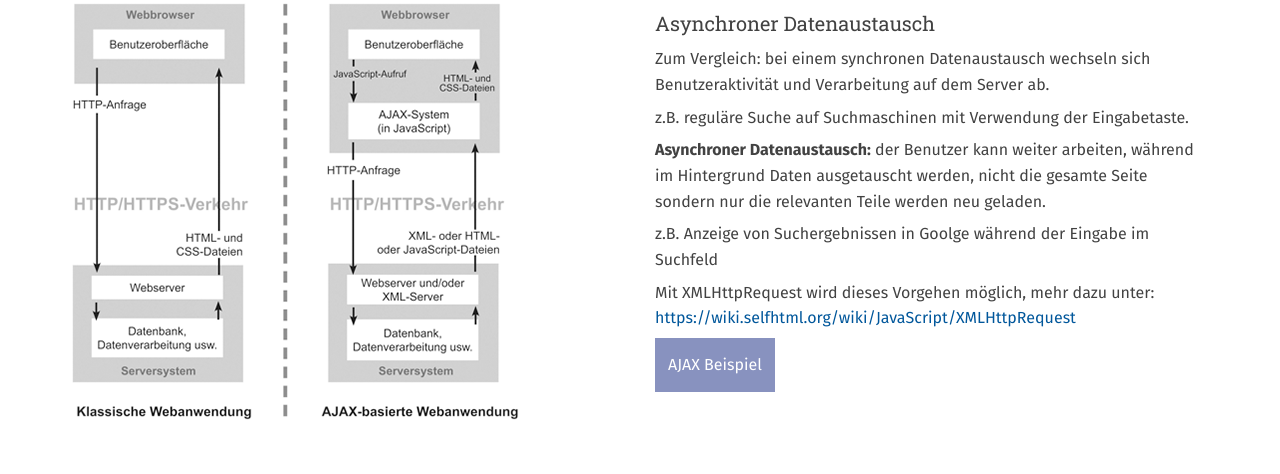
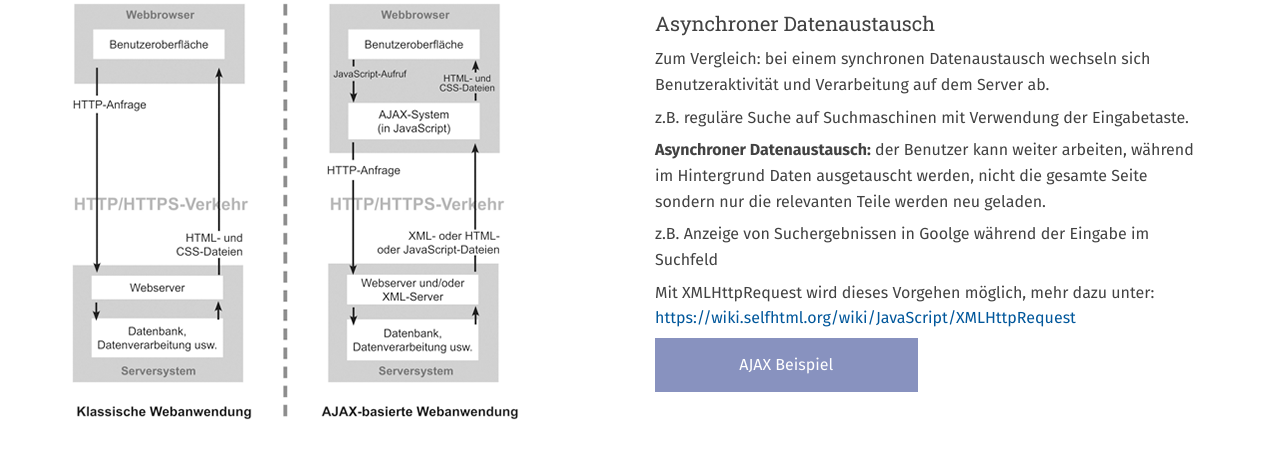
Before and after one commit to paulbrgmr/Schule, a PHP site: page /Dateiname/grundlagen.php in a window 1280 px wide. Shown: the part 2529-3003 px from the top of the page. Run offline with PHP 8.4, Linux system fonts and the light colour scheme.

Commit message:
Leitfaden: AJAX Btn

```diff
--- a/leitfaden/grundlagen.php
+++ b/leitfaden/grundlagen.php
@@ -102,7 +102,9 @@ und was dir das für Vorteile bieten kann erfährst du hier.</p>
             <p><strong>Asynchroner Datenaustausch:</strong> der Benutzer kann weiter arbeiten, während im Hintergrund Daten ausgetauscht werden, nicht die gesamte Seite sondern nur die relevanten Teile werden neu geladen.</p>
             <p>z.B. Anzeige von Suchergebnissen in Goolge während der Eingabe im Suchfeld</p>
             <p>Mit XMLHttpRequest wird dieses Vorgehen möglich, mehr dazu unter: <a href="https://wiki.selfhtml.org/wiki/JavaScript/XMLHttpRequest" title="HTML Request">https://wiki.selfhtml.org/wiki/JavaScript/XMLHttpRequest</a></p>
-            <a href="form/ajax-form.php" class="btn btn-primary" target="_blank">AJAX Beispiel</a>
+        </div>
+        <div class="col-xs-6 col-sm-4 col-sm-offset-6 col-md-3 col-lg-3 col-lg-offset-0">
+            <a href="form/ajax-form.php" class="btn btn-primary btn-block" target="_blank">AJAX Beispiel</a>
         </div>
     </div>
 </div>
```
